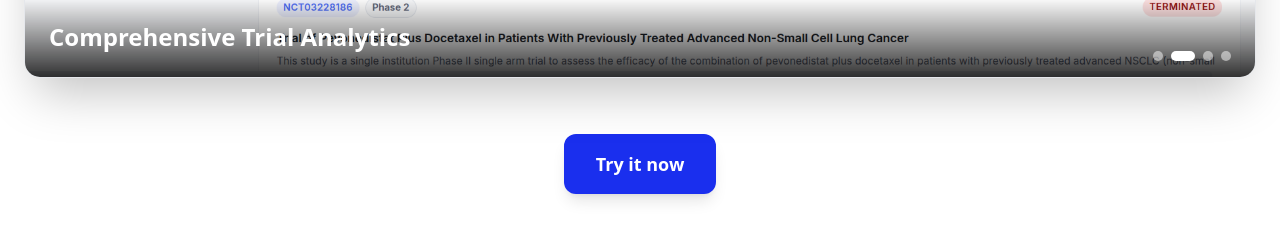
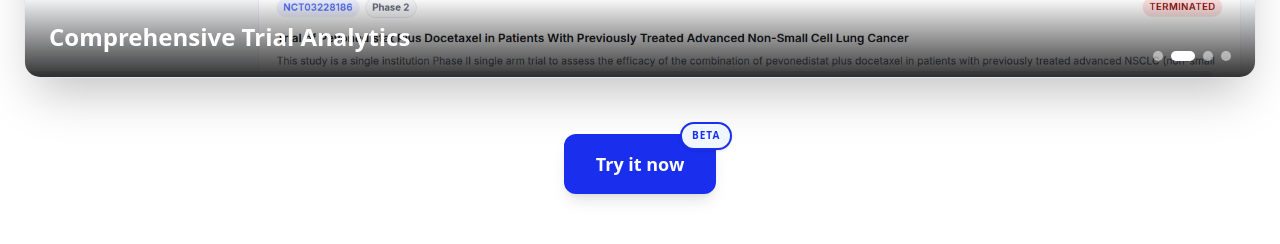
Before and after one commit to tushar-1226/Stratagem-advisory, a Next.js app: page / in a window 1280 px wide. Shown: the part 3920-4164 px from the top of the page. Built offline with nearby package versions, Linux system fonts and the light colour scheme.

Commit message:
beta icon on Try now

```diff
--- a/components/Home/PlatformSlideshow.tsx
+++ b/components/Home/PlatformSlideshow.tsx
@@ -139,9 +139,12 @@ export default function PlatformSlideshow() {
             href="https://s-advisor.vercel.app/"
             target="_blank"
             rel="noopener noreferrer"
-            className="inline-flex items-center justify-center px-8 py-4 text-lg font-semibold text-white bg-primary rounded-xl shadow-lg hover:bg-primary/90 hover:-translate-y-1 hover:shadow-xl transition-all duration-300"
+            className="relative inline-flex items-center justify-center px-8 py-4 text-lg font-semibold text-white bg-primary rounded-xl shadow-lg hover:bg-primary/90 hover:-translate-y-1 hover:shadow-xl transition-all duration-300"
           >
             Try it now
+            <span className="absolute -top-3 -right-4 px-2.5 py-1 text-[10px] font-extrabold uppercase tracking-widest text-primary bg-blue-50 border-2 border-primary rounded-full shadow-sm">
+              Beta
+            </span>
           </a>
         </div>
       </div>
```
